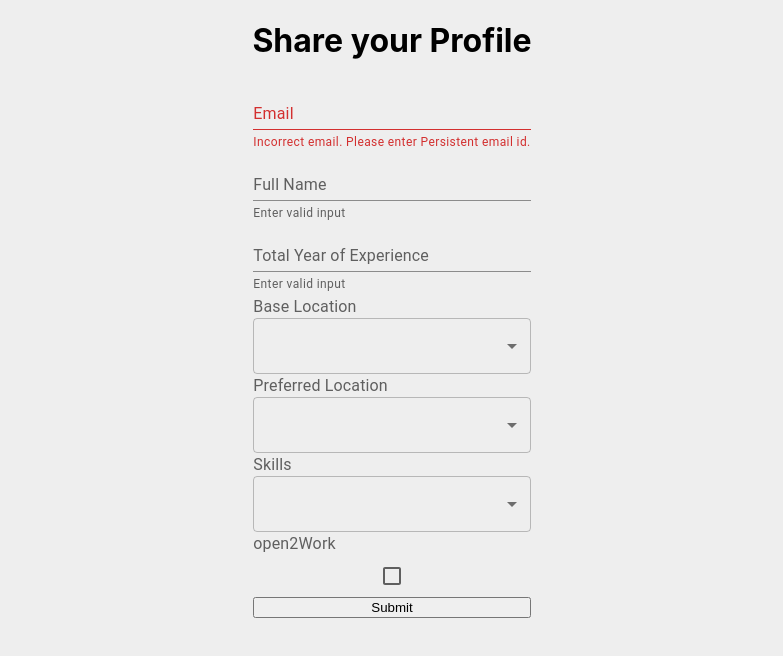
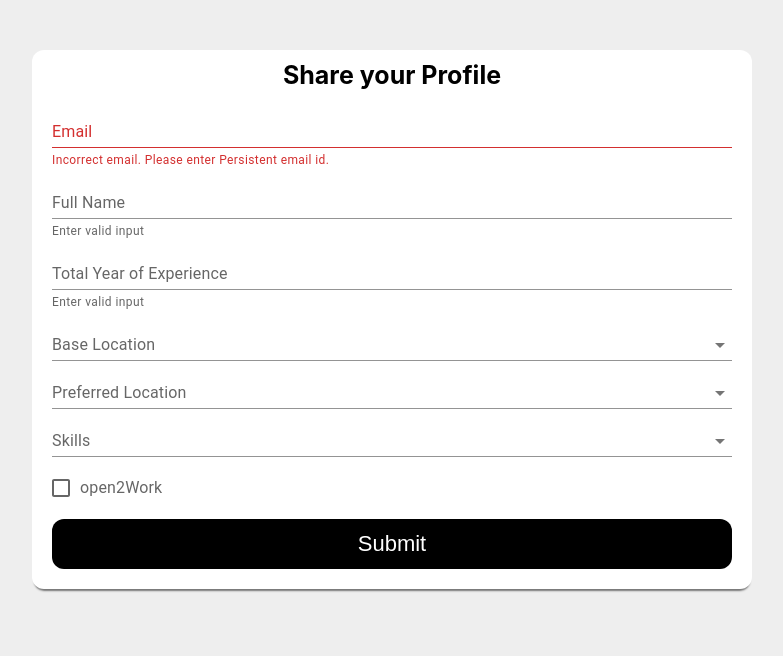
Before and after one commit to Mansi-Ayaskar/Open2Work, a React (Create React App) app in the folder UI/: page /profile in a window 1280 px wide. Shown: the top 656 px of the page, without its empty margins (248-1031 px from the left). Built offline with nearby package versions, Linux system fonts and the light colour scheme.

Commit message:
form-css

```diff
--- a/UI/src/Components/CustomSelect.js
+++ b/UI/src/Components/CustomSelect.js
@@ -1,20 +1,20 @@
-import { Select, MenuItem, OutlinedInput } from '@mui/material';
+import { Select, MenuItem } from '@mui/material';
+import FormControl from '@mui/material/FormControl';
+import InputLabel from '@mui/material/InputLabel';
+import '../Styles/CustomSelect.css';
 
-const CustomSelect = ({ name, value, onChange, items, isMulti }) => {
+const CustomSelect = ({ label, name, value, onChange, items, isMulti }) => {
   return (
-    <Select
-      input={<OutlinedInput label="Multiple Select" />}
-      name={name}
-      value={value}
-      onChange={onChange}
-      multiple={isMulti}
-    >
+    <FormControl variant="standard" className="customSelect">
+      <InputLabel id="demo-simple-select-standard-label">{label}</InputLabel>
+      <Select name={name} value={value} onChange={onChange} multiple={isMulti}>
         {items.map((item) => (
           <MenuItem key={item} value={item}>
             {item}
           </MenuItem>
         ))}
       </Select>
+    </FormControl>
   );
 };
 
--- a/UI/src/Components/Filters.js
+++ b/UI/src/Components/Filters.js
@@ -1,5 +1,5 @@
 import React, { useState } from 'react';
-import "../Styles/Filters.css";
+import '../Styles/Filters.css';
 import SearchIcon from '@mui/icons-material/Search';
 import TextField from '@mui/material/TextField';
 import LocationOnIcon from '@mui/icons-material/LocationOn';
@@ -14,9 +14,9 @@ const Filters = (props) => {
 
   const handleChangeText = (event) => {
     const val = event.target.value.toLowerCase();
-        setFilterText(val)
+    setFilterText(val);
     props.setFilterText(val);
-    }
+  };
 
   const handleChange = (event) => {
     setAge(event.target.value);
@@ -24,14 +24,27 @@ const Filters = (props) => {
 
   return (
     <div className="filterContainer">
-            <div className='fliters'>
-                <SearchIcon className="icon"/>
+      <div className="fliters">
+        <SearchIcon className="icon" />
         {/* ------------Search bar----------------- */}
-                <TextField className="searchField" label="Search name, skills or any keyword ..." variant="standard" onChange={handleChangeText} />
-                <div className='vl'></div>
-                <LocationOnIcon className="icon"/>
+        <TextField
+          className="searchField"
+          label="Search key skills"
+          variant="standard"
+          onChange={handleChangeText}
+          sx={{
+            '& .MuiInputLabel-root': { fontSize: '14px' }, // Change label font size
+            '& .MuiInputBase-root': { height: '25px' } // Change input height
+          }}
+        />
+        <div className="vl"></div>
+        <LocationOnIcon className="icon" />
         {/* ---------Dropdown------------ */}
-                <FormControl className='locationDropdown' variant="standard" sx={{ minWidth: 120 }}>
+        <FormControl
+          className="locationDropdown"
+          variant="standard"
+          sx={{ minWidth: 120 }}
+        >
           <InputLabel id="demo-simple-select-standard-label">Age</InputLabel>
           <Select
             labelId="demo-simple-select-standard-label"
@@ -39,6 +52,11 @@ const Filters = (props) => {
             value={age}
             onChange={handleChange}
             label="Age"
+            sx={{
+              '& .MuiInputLabel-root': { fontSize: '14px' }, // Change label font size
+              '& .MuiFormControl-root': { height: '25px' }, // Change select height
+              '& .MuiSelect-select': { fontSize: '16px' } // Change menu item font size (optional)
+            }}
           >
             <MenuItem value="">
               <em>None</em>
@@ -49,7 +67,7 @@ const Filters = (props) => {
           </Select>
         </FormControl>
         {/* ------------- Find Employees Button -------------------- */}
-                <button className='findEmployees'>Find Employees</button>
+        <button className="findEmployees">Find Employees</button>
       </div>
     </div>
   );
--- a/UI/src/Components/Table.js
+++ b/UI/src/Components/Table.js
@@ -9,30 +9,31 @@ import TableRow from '@mui/material/TableRow';
 import TableCell, { tableCellClasses } from '@mui/material/TableCell';
 import { styled } from '@mui/material/styles';
 import '../Styles/Table.css';
+import ReactTooltip from './ReactTooltip.js';
 
 const columns = [
-  { id: 'name', label: 'Name'},
-  { id: 'email', label: 'Email'},
+  { id: 'name', label: 'Name' },
+  { id: 'email', label: 'Email' },
   {
     id: 'currentLocation',
     label: 'Current Location',
-    align: 'center',
+    align: 'center'
   },
   {
     id: 'preferredLocation',
     label: 'Preferred Location',
-    align: 'center',
+    align: 'center'
   },
   {
     id: 'yoe',
     label: 'YOE',
-    align: 'center',
+    align: 'center'
   },
   {
     id: 'skills',
     label: 'Skills',
-    align: 'center',
-  },
+    align: 'center'
+  }
 ];
 
 export default function StickyHeadTable(props) {
@@ -52,36 +53,33 @@ export default function StickyHeadTable(props) {
 
   const StyledTableCell = styled(TableCell)(({ theme }) => ({
     [`&.${tableCellClasses.head}`]: {
-      backgroundColor:'#EDF2F7',
+      backgroundColor: '#EDF2F7',
       fontWeight: 'bold'
     },
     [`&.${tableCellClasses.body}`]: {
-      fontSize: 14,
-    },
+      fontSize: 14
+    }
   }));
 
   const StyledTableRow = styled(TableRow)(({ theme }) => ({
     '&:nth-of-type(odd)': {
-      backgroundColor: theme.palette.action.hover,
+      backgroundColor: theme.palette.action.hover
     },
     // hide last border
     '&:last-child td, &:last-child th': {
-      border: 0,
-    },
+      border: 0
+    }
   }));
 
   return (
     <>
-    <Paper className='tablePaperContainer'>
-      <TableContainer sx={{ maxHeight: 310 }}>
+      <Paper className="tablePaperContainer">
+        <TableContainer sx={{ maxHeight: 370 }}>
           <Table stickyHeader aria-label="sticky table">
-          <TableHead className='tableHead'>
+            <TableHead className="tableHead">
               <TableRow>
                 {columns.map((column) => (
-                <StyledTableCell
-                  key={column.id}
-                  align={column.align}
-                >
+                  <StyledTableCell key={column.id} align={column.align}>
                     {column.label}
                   </StyledTableCell>
                 ))}
@@ -96,15 +94,40 @@ export default function StickyHeadTable(props) {
                       {columns.map((column) => {
                         let value = row[column.id];
                         if (Array.isArray(value)) {
-                        value = value.join(", ");
+                          value = value.join(', ');
                         }
+                        // return (
+                        //   <StyledTableCell key={column.id} align={column.align}>
+                        //     {column.format && typeof value === 'number'
+                        //       ? column.format(value)
+                        //       : value}
+                        //   </StyledTableCell>
+                        // );
+                        if (typeof value == 'string' && value.includes(',')) {
+                          // console.log(value);
                           return (
-                        <StyledTableCell key={column.id} align={column.align}>
+                            <StyledTableCell
+                              key={column.id}
+                              align={column.align}
+                            >
+                              {/* {column.format && typeof value === 'number'
+                                ? column.format(value)
+                                : value} */}
+                              <ReactTooltip text={value} />
+                            </StyledTableCell>
+                          );
+                        } else {
+                          return (
+                            <StyledTableCell
+                              key={column.id}
+                              align={column.align}
+                            >
                               {column.format && typeof value === 'number'
                                 ? column.format(value)
                                 : value}
                             </StyledTableCell>
                           );
+                        }
                       })}
                     </TableRow>
                   );
--- a/UI/src/Pages/Profile.js
+++ b/UI/src/Pages/Profile.js
@@ -3,6 +3,7 @@ import { Box } from '@mui/system';
 import React, { Fragment, useState } from 'react';
 import { profileFormList } from '../helper/profile-data';
 import CustomSelect from '../Components/CustomSelect';
+import '../Styles/Profile.css';
 
 function Profile() {
   const [isValidEmail, setIsValidEmail] = useState(false);
@@ -17,7 +18,7 @@ function Profile() {
     if (event.target.name === 'email') {
       setIsValidEmail(event.target.value.includes('@persistent.com'));
     } else {
-      setIsValidEmail(true);
+      setIsValidEmail(false);
     }
     setInputs((values) => ({
       ...values,
@@ -31,39 +32,36 @@ function Profile() {
   };
 
   return (
-    <div>
-      <h1 style={{ textAlign: 'center' }}>Share your Profile</h1>
-      <Box
-        sx={{
-          display: 'flex',
-          justifyContent: 'center',
-          alignItems: 'center',
-          flexDirection: 'column'
-        }}
-      >
+    <div className="profileContainer">
+      <p className="formHeader">Share your Profile</p>
+      <Box className="boxContainer">
         <form
           onSubmit={handleSubmit}
+          className="formContainer"
           style={{ display: 'flex', flexDirection: 'column' }}
         >
           {profileFormList.map((formData) => {
             if (formData.type === 'dropdown') {
               return (
-                <Fragment key={formData.id}>
-                  <InputLabel>{formData.label}</InputLabel>
+                // <FormControl variant="standard" sx={{ m: 1, minWidth: 120 }}>
+                //   <InputLabel>{formData.label}</InputLabel>
                 <CustomSelect
+                  label={formData.label}
                   name={formData.id}
                   value={inputs[formData.id]}
                   onChange={handleChange}
                   items={formData.items}
                   isMulti={formData.isMultiSelect}
                 />
-                </Fragment>
+                // </FormControl>
+                // <div key={formData.id} className="dropdown">
+                // </div>
               );
             } else if (formData.type === 'checkbox') {
               return (
-                <Fragment key={formData.id}>
-                  <InputLabel>{formData.label}</InputLabel>
+                <div className="openToWorkContainer" key={formData.id}>
                   <Checkbox
+                    className="checkBox"
                     name={formData.id}
                     checked={inputs[formData.id]}
                     onChange={(e) =>
@@ -73,11 +71,15 @@ function Profile() {
                       }))
                     }
                   />
-                </Fragment>
+                  <InputLabel className="openToWorkLabel">
+                    {formData.label}
+                  </InputLabel>
+                </div>
               );
             }
             return (
               <TextField
+                className="textFiled"
                 key={formData.id}
                 id={formData.id}
                 type={formData.type ?? 'text'}
@@ -95,8 +97,7 @@ function Profile() {
               />
             );
           })}
-
-          <input type="submit" />
+          <input type="submit" className="submitButton" />
         </form>
       </Box>
     </div>
--- /dev/null
+++ b/UI/src/Styles/CustomSelect.css
@@ -0,0 +1,3 @@
+.customSelect {
+  margin-top: 10px;
+}
--- /dev/null
+++ b/UI/src/Styles/Profile.css
@@ -0,0 +1,62 @@
+.profileContainer {
+  width: 700px;
+  background-color: #ffffff;
+  margin: 50px auto 50px auto;
+  padding: 10px;
+  border-radius: 12px;
+  box-shadow: 0px 4px 1.8px -2px rgba(0, 0, 0, 0.5);
+}
+
+.formHeader {
+  font-size: 25px;
+  text-align: center;
+  margin: 0px;
+  font-weight: bold;
+}
+
+.boxContainer {
+  display: 'flex';
+  justify-content: 'center';
+  align-items: 'center';
+  flex-direction: 'column';
+  width: 100%;
+}
+
+.formContainer {
+  margin: 10px;
+}
+
+.openToWorkContainer {
+  display: flex;
+  flex-direction: row;
+  align-items: center;
+  margin-top: 10px;
+}
+
+.checkBox {
+  width: 0px;
+}
+
+.openToWorkLabel {
+  width: 30%;
+  margin-left: 10px;
+}
+
+.dropdown {
+  margin-top: 20px;
+}
+
+.submitButton {
+  display: block;
+  width: 100%;
+  border: none;
+  border-radius: 12px;
+  background-color: #000000;
+  padding: 12px 25px;
+  font-size: 22px;
+  cursor: pointer;
+  text-align: center;
+  margin-top: 10px;
+  color: White;
+  font-weight: 800px;
+}
```
Lines whose indentation alone changed are shown as unchanged.
